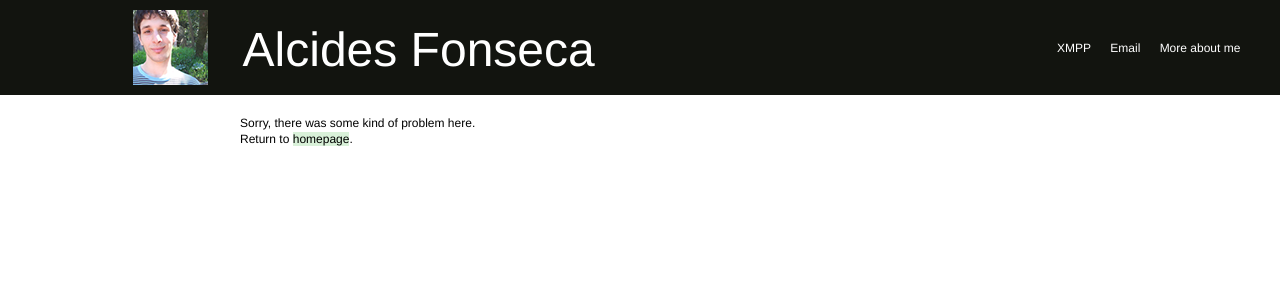
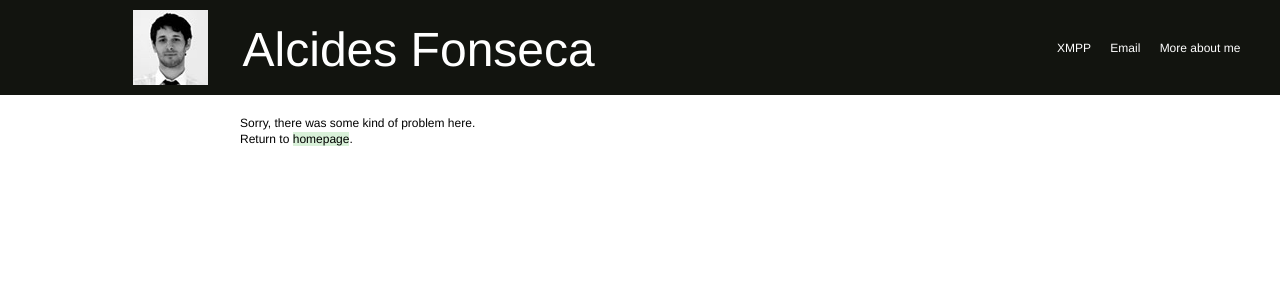
Before and after one commit to alcides/alcides-bliki, a Django app: template wiki/templates/500.html in a window 1280 px wide. Shown: the top 300 px of the page. Run offline with Django 3.2, Linux system fonts and the light colour scheme; the template is opened without the code that fills it, so the values that code supplies are empty; parts of the project's set-up code (start-up, migrations or seed data) failed here and were passed over.

Commit message:
New avatar

```diff
--- a/templates/base.html
+++ b/templates/base.html
@@ -7,7 +7,7 @@
 		<!-- Style -->
 		<link rel="shortcut icon" href="/favicon.ico" />
 		<link rel="icon" href="/favicon.ico" />
-		<link rel="pavatar" href="http://alcidesfonseca.com/media/images/alcides_small.png" />
+		<link rel="pavatar" href="http://alcidesfonseca.com/media/images/alcides_small.jpg" />
 		<meta name="viewport" content="width = 320" />
 		<link rel="stylesheet" href="/media/css/alcides-bliki.css" />
 		<link rel="stylesheet" href="/media/css/syntax.css" />
@@ -32,7 +32,7 @@
 	<body>
 		<header>
 			<div class="agent vcard author" id="hCard">
-				<img class="photo" src="/media/images/alcides_small.png" alt="" />
+				<img class="photo" src="/media/images/alcides_small.jpg" alt="" />
 				<h1><a class="url fn uid" rel="me" href="/">Alcides Fonseca</a></h1>
 
 				<ul class="links">
```
Also changed, not shown: public/media/images/alcides_small.jpg (added).
